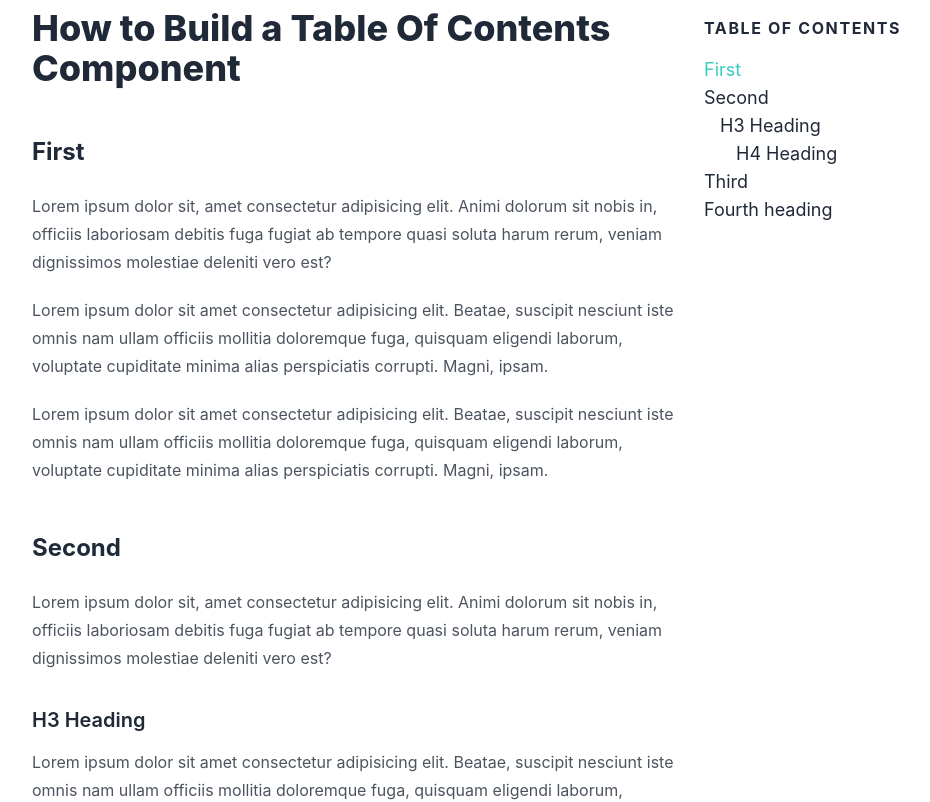
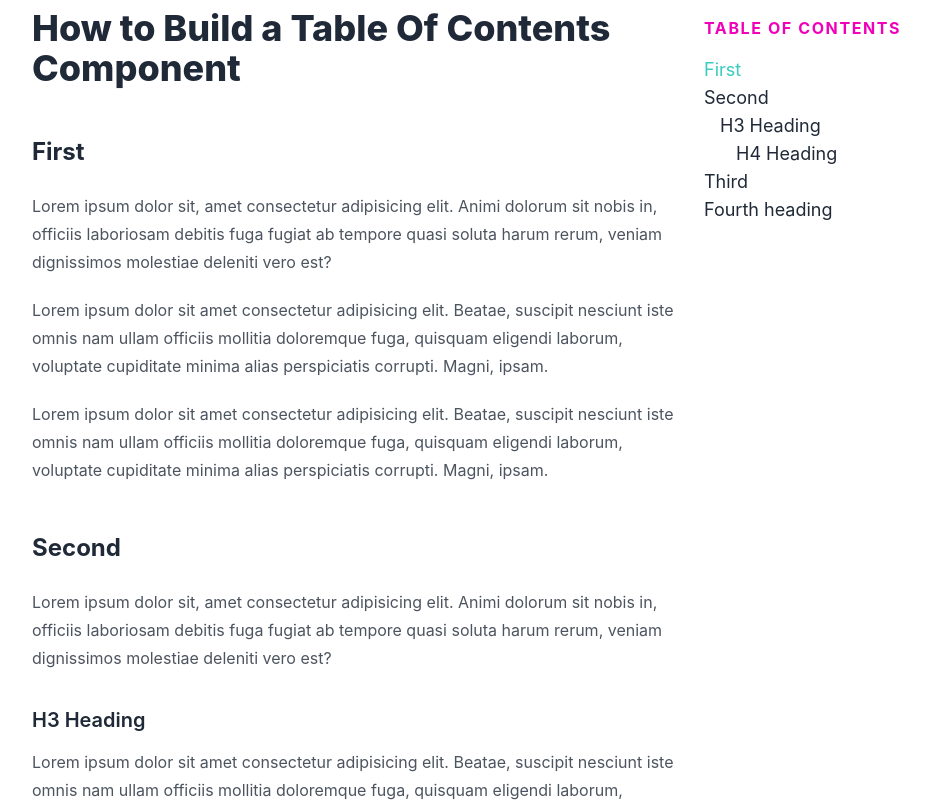
Before and after one commit to jmarioste/react-toc, a Next.js app: page / in a window 1280 px wide. Shown: the top 802 px of the page, without its empty margins (112-1042 px from the left). Built offline with nearby package versions, Linux system fonts and the light colour scheme.

Commit message:
Finishing touches

```diff
--- a/components/TableOfContents.tsx
+++ b/components/TableOfContents.tsx
@@ -48,7 +48,7 @@ const TableOfContents = (props: Props) => {
 
   return (
     <div>
-      <h2 className="uppercase font-bold tracking-widest my-4">
+      <h2 className="uppercase font-bold tracking-widest my-4 text-secondary">
         Table Of Contents
       </h2>
       <ul>
```
